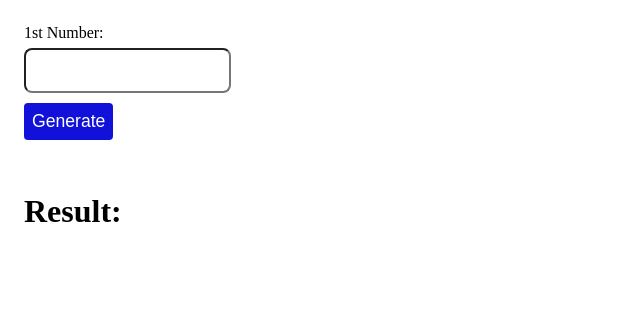
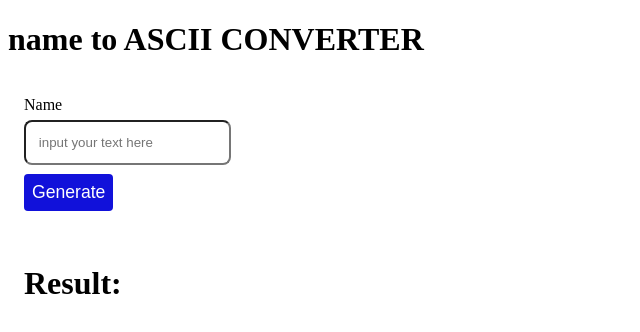
Before and after one commit to NAJIB-B/ASCII-NAME-CONVERT-NAJIB, a plain HTML site: page index.html in a window 1280 px wide. Shown: the whole page, without its empty margins (0-640 px from the left). Drawn offline with Linux system fonts and the light colour scheme.

Commit message:
edited html

```diff
--- a/index.html
+++ b/index.html
@@ -8,9 +8,10 @@
     <title>Document</title>
 </head>
 <body>
+    <h1>name to ASCII CONVERTER</h1>
     <div>
-        <label>1st Number:</label><br>
-        <input type="text" class="input"><br>
+        <label>Name</label><br>
+        <input type="text" class="input" placeholder="input your text here"><br>
 
         <button class="generate">Generate</button><br>
         <h5>Result: </h5>
```
